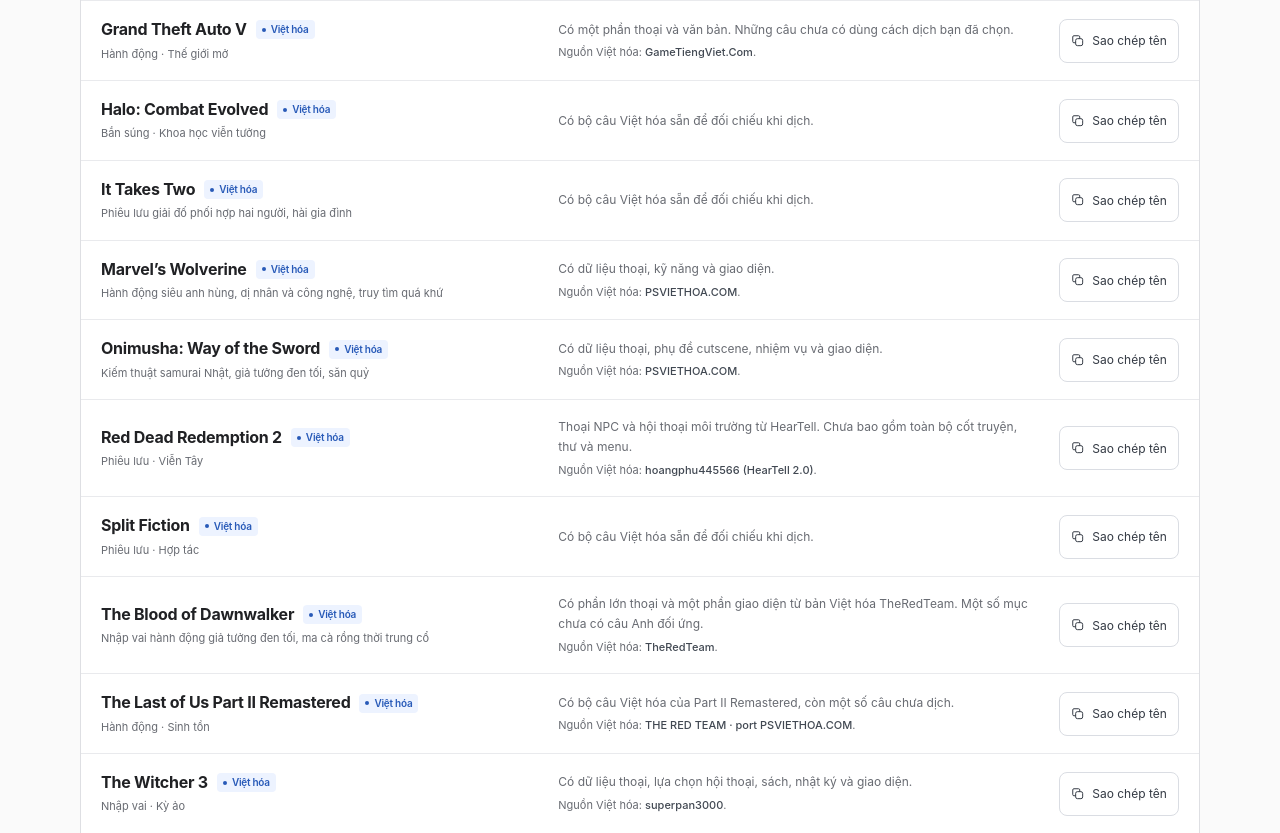
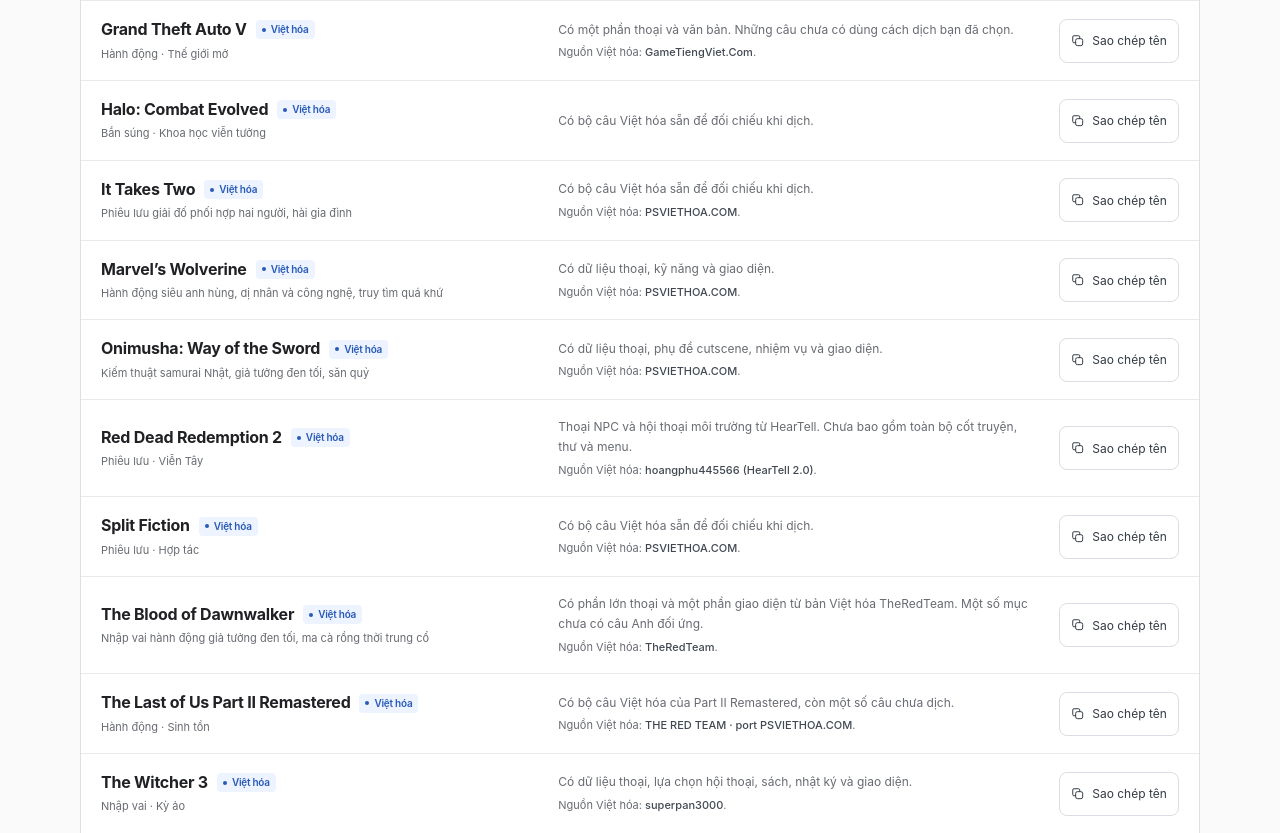
Before and after one commit to kyozxx/PS-Translator, a plain HTML site: page games.html in a window 1280 px wide. Shown: the part 1427-2260 px from the top of the page. Drawn offline with Linux system fonts and the light colour scheme.

Commit message:
Credit PSVIETHOA.COM for It Takes Two, Split Fiction

```diff
--- a/games.html
+++ b/games.html
@@ -99,9 +99,9 @@
 <div class="game-details"><p class="scope">Có bộ câu Việt hóa sẵn để đối chiếu khi dịch.</p></div>
 <button type="button" class="copy-name" data-name="Halo: Combat Evolved" aria-label="Sao chép tên Halo: Combat Evolved"><svg viewBox="0 0 24 24" fill="none" stroke="currentColor" stroke-width="1.7" aria-hidden="true"><rect x="8" y="8" width="12" height="12" rx="3"/><path d="M15 8V5a2 2 0 0 0-2-2H5a2 2 0 0 0-2 2v8a2 2 0 0 0 2 2h3"/></svg><span>Sao chép tên</span></button>
 </li>
-<li class="game-card localized" data-s="it takes two it takes two phieu luu giai do phoi hop hai nguoi, hai gia dinh   it takes two it takes two" data-vh="1">
+<li class="game-card localized" data-s="it takes two it takes two phieu luu giai do phoi hop hai nguoi, hai gia dinh  psviethoa.com it takes two it takes two" data-vh="1">
 <div class="game-title"><div class="game-heading"><b>It Takes Two</b><span class="badge vh">Việt hóa</span></div><span class="game-kind">Phiêu lưu giải đố phối hợp hai người, hài gia đình</span></div>
-<div class="game-details"><p class="scope">Có bộ câu Việt hóa sẵn để đối chiếu khi dịch.</p></div>
+<div class="game-details"><p class="scope">Có bộ câu Việt hóa sẵn để đối chiếu khi dịch.</p><p class="source">Nguồn Việt hóa: <span>PSVIETHOA.COM</span>.</p></div>
 <button type="button" class="copy-name" data-name="It Takes Two" aria-label="Sao chép tên It Takes Two"><svg viewBox="0 0 24 24" fill="none" stroke="currentColor" stroke-width="1.7" aria-hidden="true"><rect x="8" y="8" width="12" height="12" rx="3"/><path d="M15 8V5a2 2 0 0 0-2-2H5a2 2 0 0 0-2 2v8a2 2 0 0 0 2 2h3"/></svg><span>Sao chép tên</span></button>
 </li>
 <li class="game-card localized" data-s="marvel’s wolverine marvels wolverine hanh dong sieu anh hung, di nhan va cong nghe, truy tim qua khu  psviethoa.com marvel’s wolverine marvel's wolverine wolverine" data-vh="1">
@@ -119,9 +119,9 @@
 <div class="game-details"><p class="scope">Thoại NPC và hội thoại môi trường từ HearTell. Chưa bao gồm toàn bộ cốt truyện, thư và menu.</p><p class="source">Nguồn Việt hóa: <span>hoangphu445566 (HearTell 2.0)</span>.</p></div>
 <button type="button" class="copy-name" data-name="Red Dead Redemption 2" aria-label="Sao chép tên Red Dead Redemption 2"><svg viewBox="0 0 24 24" fill="none" stroke="currentColor" stroke-width="1.7" aria-hidden="true"><rect x="8" y="8" width="12" height="12" rx="3"/><path d="M15 8V5a2 2 0 0 0-2-2H5a2 2 0 0 0-2 2v8a2 2 0 0 0 2 2h3"/></svg><span>Sao chép tên</span></button>
 </li>
-<li class="game-card localized" data-s="split fiction split fiction    split fiction" data-vh="1">
+<li class="game-card localized" data-s="split fiction split fiction   psviethoa.com split fiction" data-vh="1">
 <div class="game-title"><div class="game-heading"><b>Split Fiction</b><span class="badge vh">Việt hóa</span></div><span class="game-kind">Phiêu lưu · Hợp tác</span></div>
-<div class="game-details"><p class="scope">Có bộ câu Việt hóa sẵn để đối chiếu khi dịch.</p></div>
+<div class="game-details"><p class="scope">Có bộ câu Việt hóa sẵn để đối chiếu khi dịch.</p><p class="source">Nguồn Việt hóa: <span>PSVIETHOA.COM</span>.</p></div>
 <button type="button" class="copy-name" data-name="Split Fiction" aria-label="Sao chép tên Split Fiction"><svg viewBox="0 0 24 24" fill="none" stroke="currentColor" stroke-width="1.7" aria-hidden="true"><rect x="8" y="8" width="12" height="12" rx="3"/><path d="M15 8V5a2 2 0 0 0-2-2H5a2 2 0 0 0-2 2v8a2 2 0 0 0 2 2h3"/></svg><span>Sao chép tên</span></button>
 </li>
 <li class="game-card localized" data-s="the blood of dawnwalker the blood of dawnwalker nhap vai hanh dong gia tuong den toi, ma ca rong thoi trung co  theredteam the blood of dawnwalker" data-vh="1">
```
